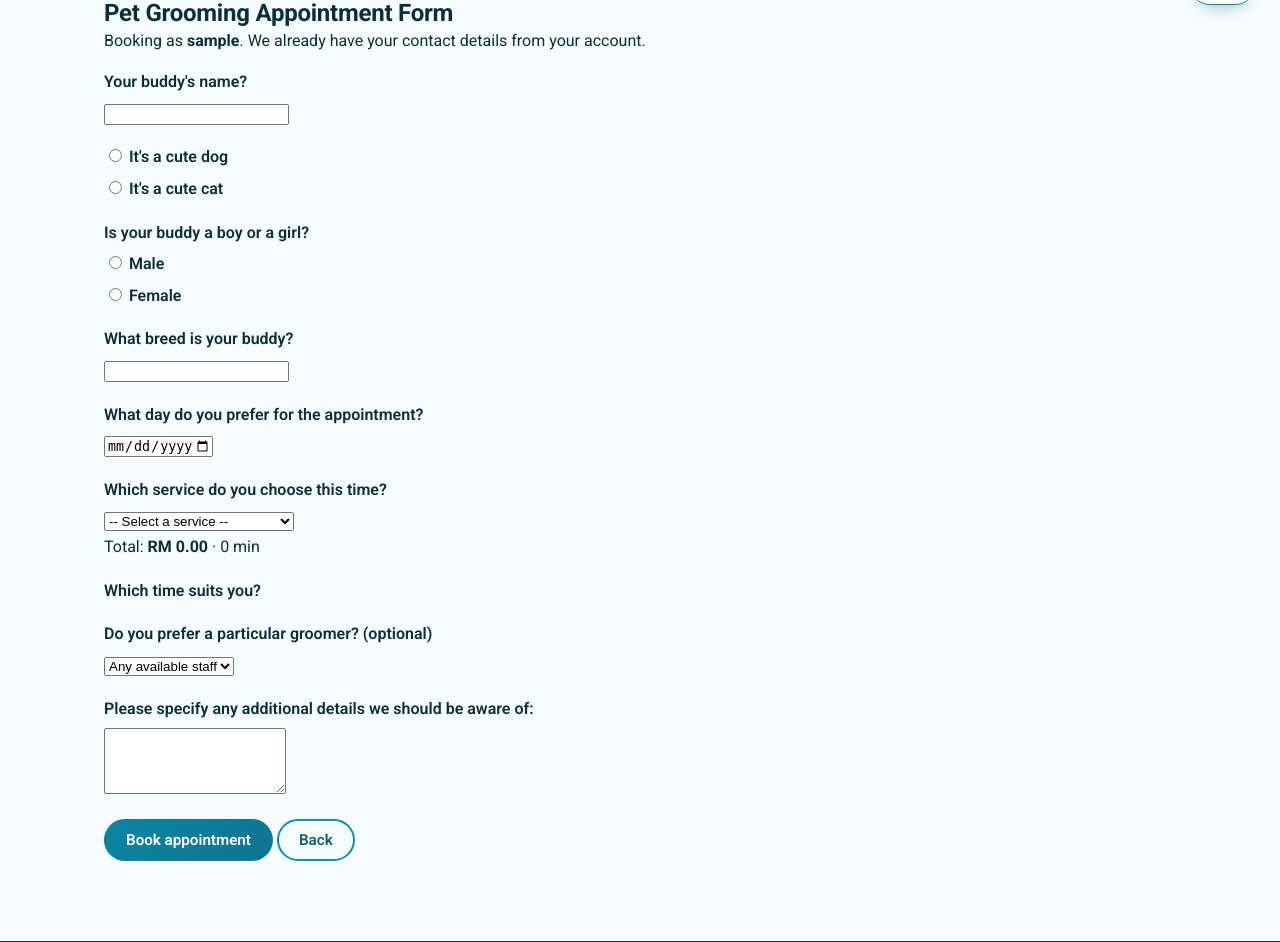
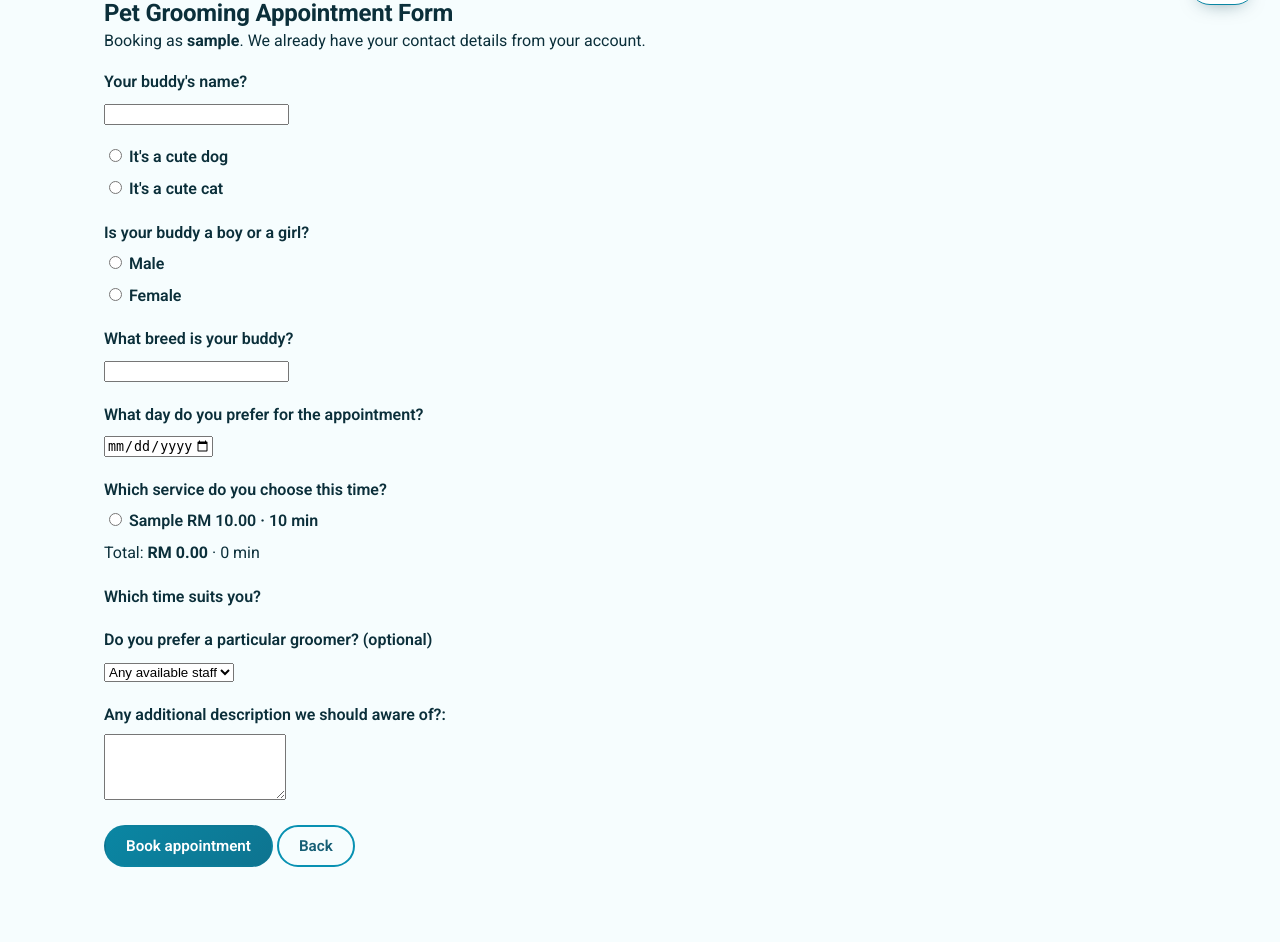
Before and after one commit to Chai-kra/PawCare, an ASP.NET Core app: page /Booking/Create in a window 1280 px wide. Shown: the part 117-1059 px from the top of the page. Run offline with ASP.NET Core 8, Linux system fonts and the light colour scheme; the visitor is signed in with stand-in values (Sample User, id 1); tables that the repository leaves empty hold one stand-in row (values such as "Sample post"); the project's own start-up code is not run, and a stand-in starts its controllers and pages.

Commit message:
changes in create.cshtml

```diff
--- a/PawCare/Views/Booking/create.cshtml
+++ b/PawCare/Views/Booking/create.cshtml
@@ -55,18 +55,22 @@
     </div>
 
     <div class="form-group">
-        <label asp-for="ServicePackageId">Which service do you choose this time?</label>
-        <select asp-for="ServicePackageId" class="bk-input" id="ServicePackageId">
-            <option value="" data-price="0.00" data-duration="0">-- Select a service --</option>
+        <label>Which service do you choose this time?</label>
+        <div class="bk-services">
             @foreach (var p in Model.Packages)
             {
-                <option value="@p.Id"
-                        data-duration="@p.TimeAmount"
-                        data-price="@p.Price.ToString("0.00")">
-                    @p.ServiceType (RM @p.Price.ToString("0.00") · @p.TimeAmount min)
-                </option>
+                var pkgId = "pkg_" + p.Id;
+                <label class="bk-service" for="@pkgId">
+                    <input type="radio" class="package-radio" name="ServicePackageId" id="@pkgId" value="@p.Id"
+                           data-duration="@p.TimeAmount" data-price="@p.Price.ToString("0.00")"
+                           checked="@(Model.ServicePackageId == p.Id)" />
+                    <span>
+                        <span class="bk-service-name">@p.ServiceType</span>
+                        <span class="bk-service-meta">RM @p.Price.ToString("0.00") &middot; @p.TimeAmount min</span>
+                    </span>
+                </label>
             }
-        </select>
+        </div>
         <span asp-validation-for="ServicePackageId" class="error-message"></span>
         <span id="packageError" class="error-message"></span>
         <p class="bk-total">Total: <strong id="sumPrice">RM 0.00</strong> &middot; <span id="sumDuration">0 min</span></p>
@@ -90,7 +94,7 @@
     </div>
 
     <div class="form-group">
-        <label asp-for="Notes">Please specify any additional details we should be aware of:</label>
+        <label asp-for="Notes">Any additional description we should aware of?:</label>
         <textarea asp-for="Notes" class="bk-input" rows="4"></textarea>
         <span asp-validation-for="Notes" class="error-message"></span>
     </div>
```
